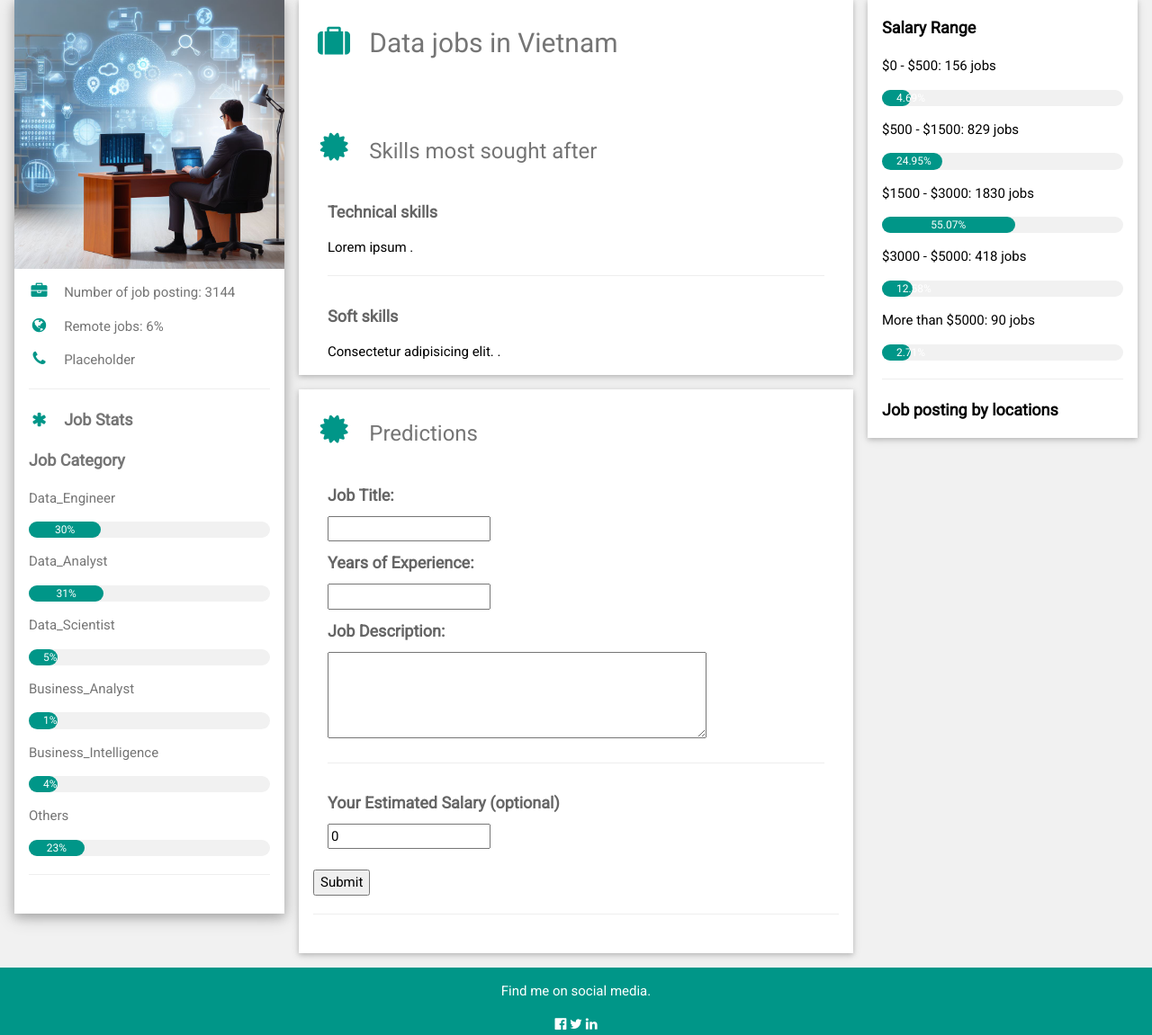
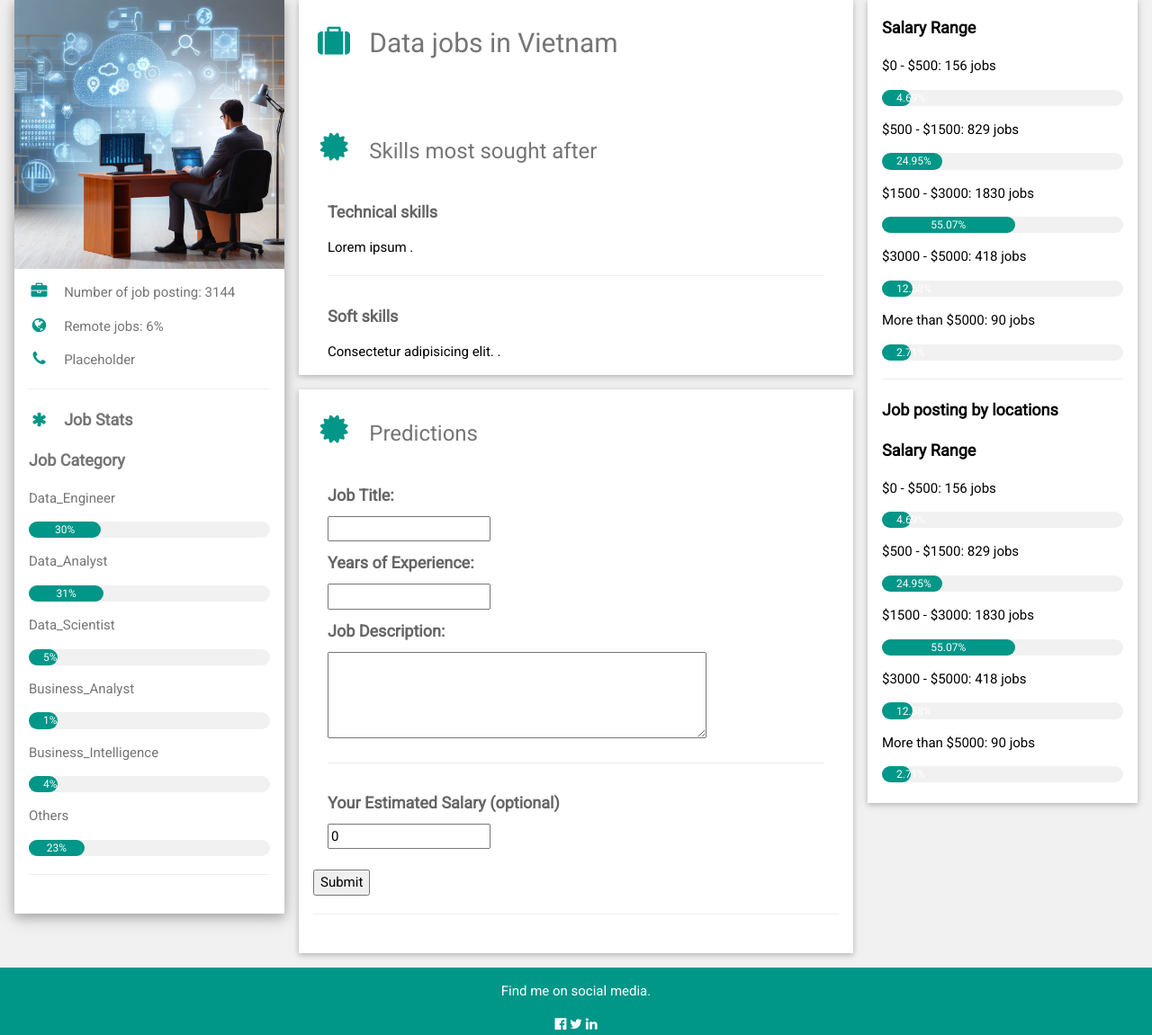
Before and after one commit to phuocnguyen90/Data_Job_Analysis, a Flask app: page / in a window 1280 px wide. Shown: the part 17-1168 px from the top of the page at 90% size. Run offline with Flask 3, Linux system fonts and the light colour scheme; parts of the project's set-up code (start-up, migrations or seed data) failed here and were passed over.

Commit message:
update html, working sidebars

```diff
--- a/static/EDA_result.json
+++ b/static/EDA_result.json
@@ -1 +1,2 @@
-{"Job_Category": {"Data_Engineer": 30, "Data_Analyst": 31, "Data_Scientist": 5, "Business_Analyst": 1, "Business_Intelligence": 4, "Others": 23}, "Est_Salary": {"1500-3000": 1830, "500-1500": 829, "3000-5000": 418, "0-500": 156, "More than 5000": 90}}
+{"Job_Category": {"Data_Engineer": 30, "Data_Analyst": 31, "Data_Scientist": 5, "Business_Analyst": 1, "Business_Intelligence": 4, "Others": 23},
+"Est_Salary": {"1500-3000": 1830, "500-1500": 829, "3000-5000": 418, "0-500": 156, "More than 5000": 90}}
--- a/templates/index.html
+++ b/templates/index.html
@@ -246,6 +246,21 @@ html,body,h1,h2,h3,h4,h5,h6 {font-family: "Roboto", sans-serif}
 
         <p class="w3-large w3-text-theme"><b>Job posting by locations</b></p>
 
+        <div class="job_location">
+          <p class="w3-large w3-text-theme"><b>Salary Range</b></p>
+          {% for bin, salaryInfo in formatted_salaries.items() %}
+            <p class="salary_range_row">
+              {{ salaryInfo.formatted }}: {{ salaryInfo.count }} jobs
+            </p>
+            <div class="w3-light-grey w3-round-xlarge w3-small">
+              <div class="w3-container w3-center w3-round-xlarge w3-teal" style="width:{{ salaryInfo.percentage }}%">
+                {{ salaryInfo.percentage }}%
+              </div>
+            </div>
+          {% endfor %}
+        </div>
+        <br>
+
       </div>
       <!-- End Right Column -->
     </div>
```
Also changed, not shown: functions/visualization.py (+9 -1 lines).
